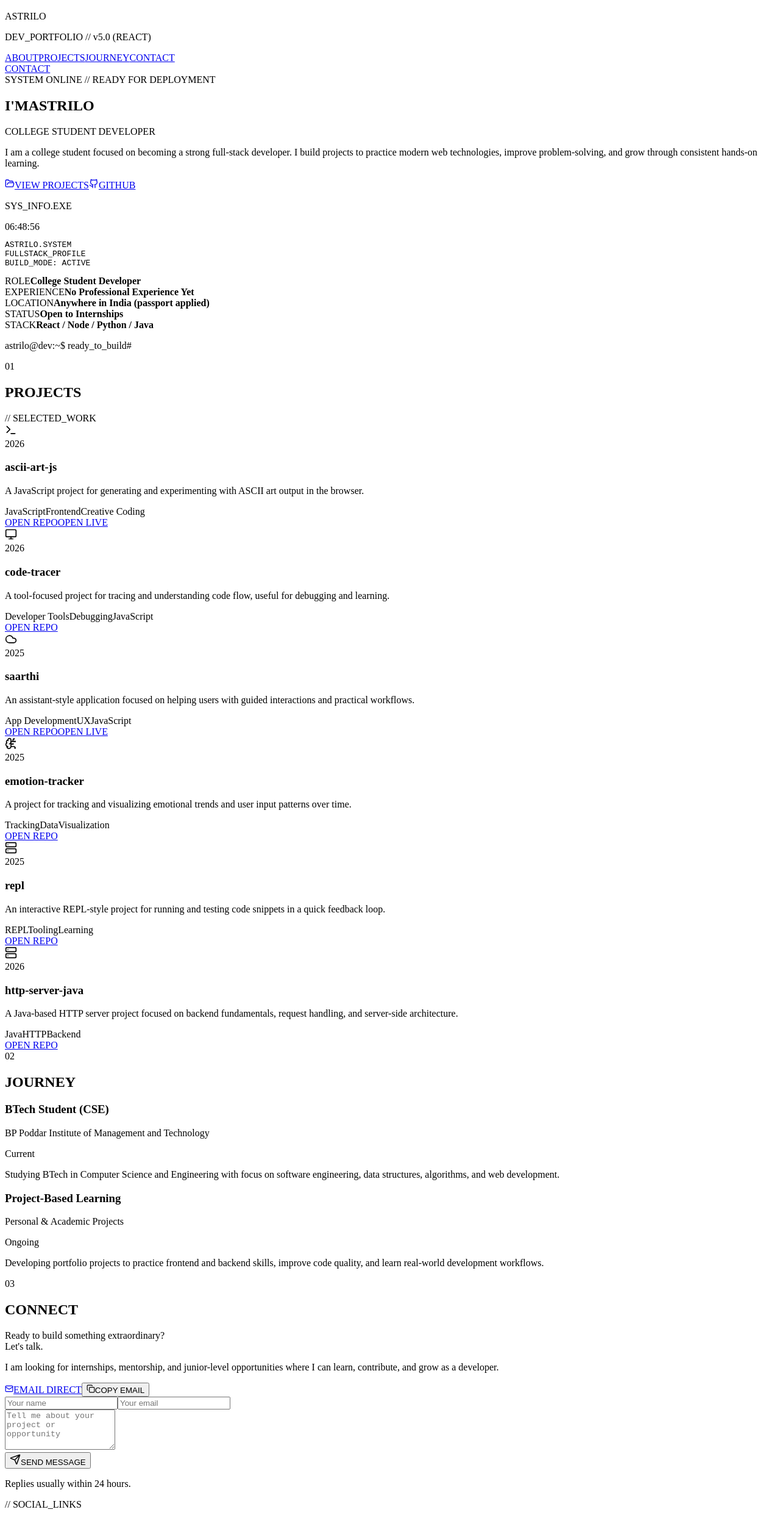
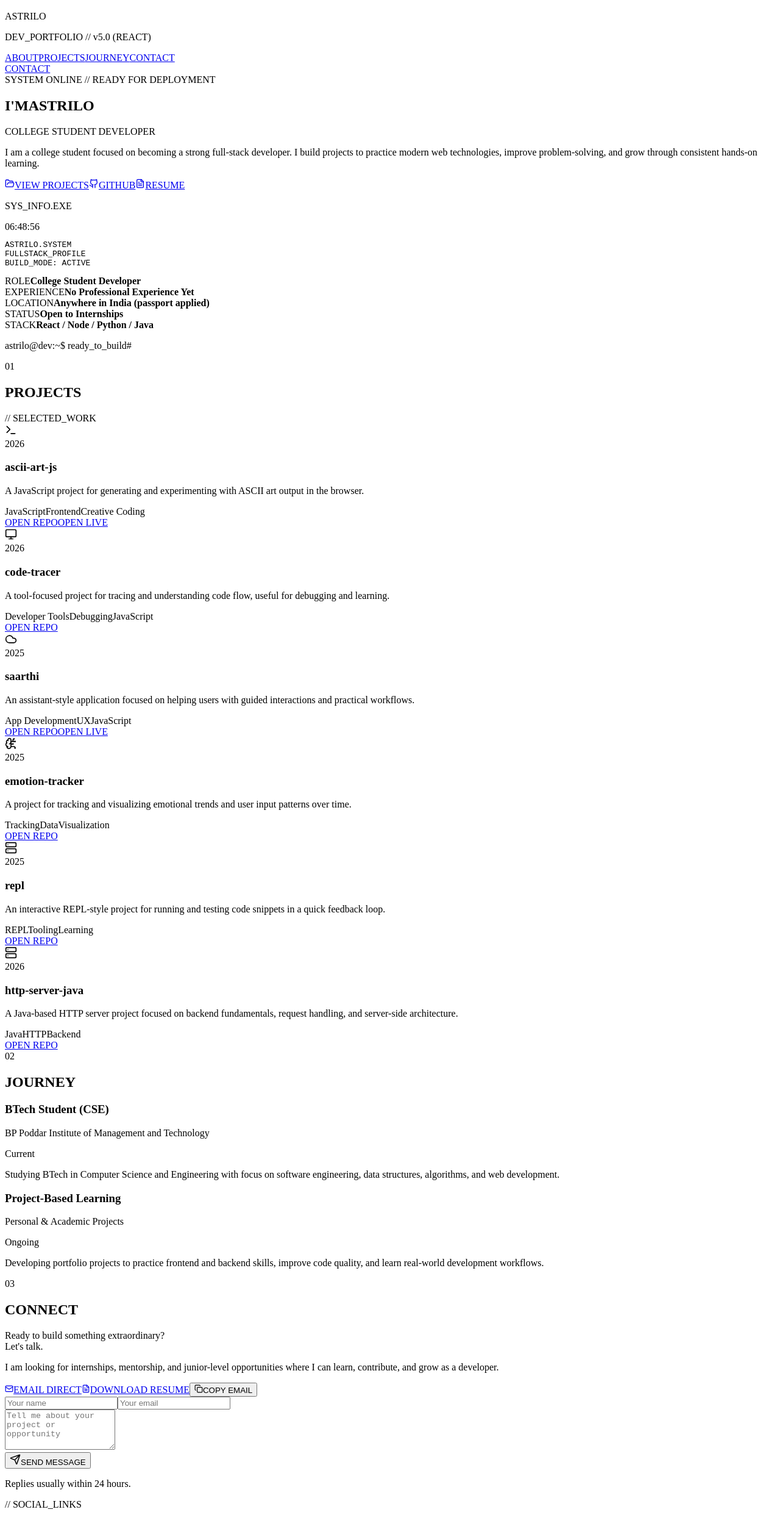
Before and after one commit to astrilo-monk/farhan-portfolio, a React (Vite) app: page / in a window 1280 px wide. Shown: the part 828-3312 px from the top of the page at 61% size. Built offline with nearby package versions, Linux system fonts and the light colour scheme; the HTML template or start-up script is replaced by a standard one; a web font is replaced by a local one.

Commit message:
feat: add downloadable resume to portfolio

```diff
--- a/src/App.jsx
+++ b/src/App.jsx
@@ -5,6 +5,7 @@ import {
   Code2,
   Copy,
   Cloud,
+  FileText,
   FolderOpen,
   Github,
   Linkedin,
@@ -25,6 +26,7 @@ const profile = {
   github: "https://github.com/astrilo-monk",
   linkedin: "https://www.linkedin.com/in/astrilo/",
   leetcode: "https://leetcode.com/u/CelestialRadiant/",
+  resume: "/Farhan_Akhter_Resume.pdf",
   email: "mdowaisfarhanakhter561@gmail.com"
 };
 
@@ -356,6 +358,10 @@ function App() {
                   <Github size={16} />
                   GITHUB
                 </a>
+                <a href={profile.resume} target="_blank" rel="noreferrer" className="btn btn-outline" download>
+                  <FileText size={16} />
+                  RESUME
+                </a>
               </div>
             </div>
 
@@ -485,6 +491,10 @@ function App() {
                   <Mail size={14} />
                   EMAIL DIRECT
                 </a>
+                <a className="quick-chip" href={profile.resume} target="_blank" rel="noreferrer" download>
+                  <FileText size={14} />
+                  DOWNLOAD RESUME
+                </a>
                 <button className="quick-chip ghost" type="button" onClick={handleCopyEmail}>
                   {copiedEmail ? <Check size={14} /> : <Copy size={14} />}
                   {copiedEmail ? "EMAIL COPIED" : "COPY EMAIL"}
```
Also changed, not shown: 1 other file (tests, documents, lock files or other folders).
